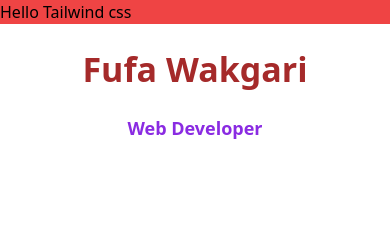
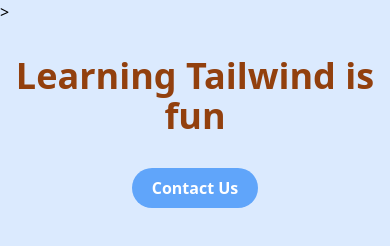
Before and after one commit to fufex3934/Tailwindcss, a website built with Vite: page index.html in a window 390 px wide. Built offline with nearby package versions, Linux system fonts and the light colour scheme.

Commit message:
responsiveness

```diff
--- a/index.html
+++ b/index.html
@@ -1,14 +1,19 @@
 <!DOCTYPE html>
 <html lang="en">
-<head>
-  <meta charset="UTF-8">
-  <meta name="viewport" content="width=device-width, initial-scale=1.0">
-  <title>tailwindcss</title>
-  <link rel="stylesheet" href="./style.css">
-</head>
-<body>
- <h1 class="bg-red-500">Hello Tailwind css</h1>
- <h2>Fufa Wakgari</h2>
- <h2 class="title">Web Developer</h2>
-</body>
+  <head>
+    <meta charset="UTF-8" />
+    <meta name="viewport" content="width=device-width, initial-scale=1.0" />
+    <title>tailwindcss</title>
+    <link rel="stylesheet" href="./style.css" />
+  </head>
+  <body class="bg-blue-100 sm:bg-blue-300">
+  >
+    <h3 class="text-amber-800 text-center font-bold text-4xl my-8">
+
+      Learning Tailwind is fun
+    </h3>
+    <button class="bg-blue-400 py-2 px-5 rounded-full text-white font-semibold mx-auto block hover:bg-green-400 hover:text-black hover:transition-colors my-3 focus:ring-4 focus:ring-green-400 focus:outline-none">Contact Us</button>
+
+
+  </body>
 </html>
--- a/style.css
+++ b/style.css
@@ -2,17 +2,14 @@
 @tailwind components;
 @tailwind utilities;
 
-h2{
-  color:brown;
-  font-size:34px;
-  font-weight:700;
-  text-align:center;
-  margin:20px auto;
+/* ul{
 
 }
 
-.title{
-  color:blueviolet;
-  font-size:18px;
-  margin:0
+ul li:last-child{
+  background:red;
 }
+
+ul li:first-child{
+  background:green;
+} */
```
